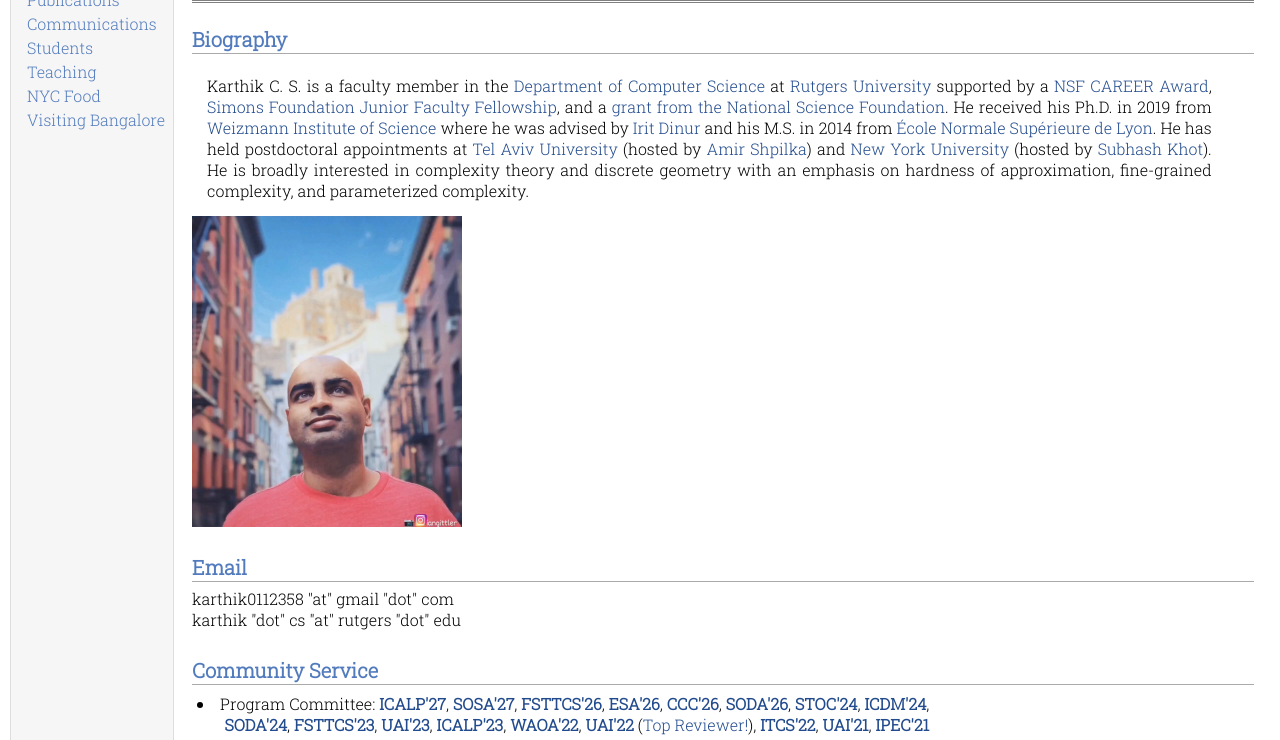
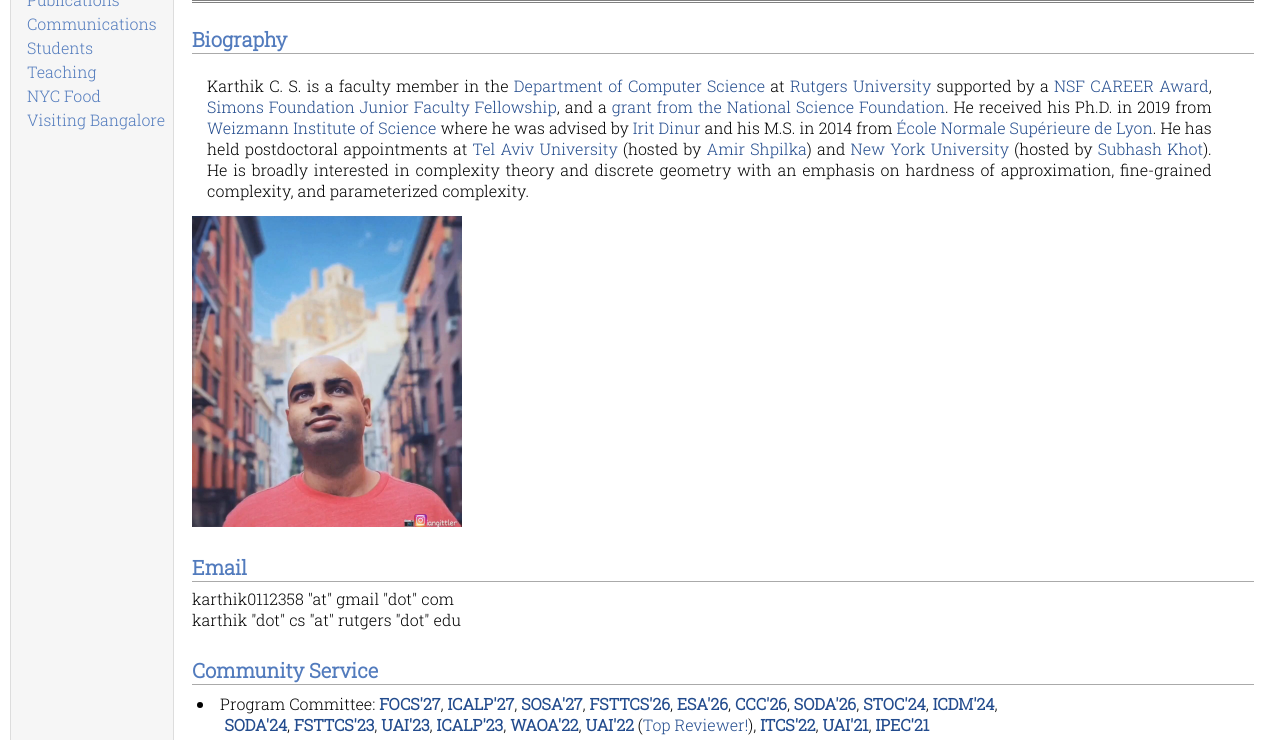
Before and after one commit to cskarthikcs/cskarthikcs.github.io, a plain HTML site: page index.html in a window 1280 px wide. Shown: the part 55-795 px from the top of the page. Drawn offline with Linux system fonts and the light colour scheme.

Commit message:
Update index.html

```diff
--- a/index.html
+++ b/index.html
@@ -79,7 +79,7 @@ karthik "dot" cs "at" rutgers "dot" edu
 
 
         <h2>Community Service</h2>
-        <li>Program Committee:  <a href="https://icalp.uj.edu.pl/home/#home"><b>ICALP'27</b></a>,
+        <li>Program Committee: <a href="https://ieee-focs.org"><b>FOCS'27</b></a>,  <a href="https://icalp.uj.edu.pl/home/#home"><b>ICALP'27</b></a>,
           <a href="https://www.siam.org/conferences-events/siam-conferences/sosa27"><b>SOSA'27</b></a>,
           <a href="https://www.fsttcs.org.in/2026/"><b>FSTTCS'26</b></a>, <a href="https://algo-conference.org/2026/esa/"><b>ESA'26</b></a>,
           <a href="https://computationalcomplexity.org/Archive/2026/cfp.html"><b>CCC'26</b></a>, <a href="https://www.siam.org/conferences-events/siam-conferences/soda26/"><b>SODA'26</b></a>,
```
